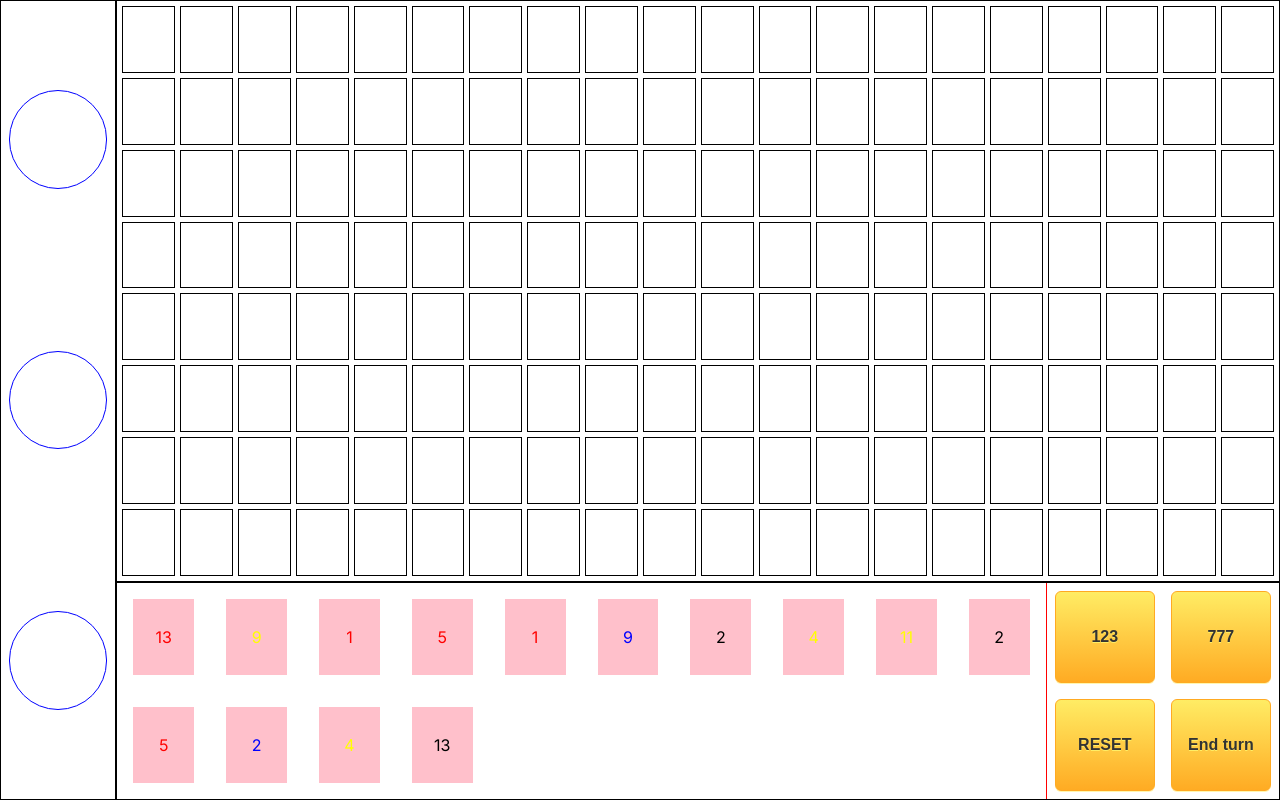
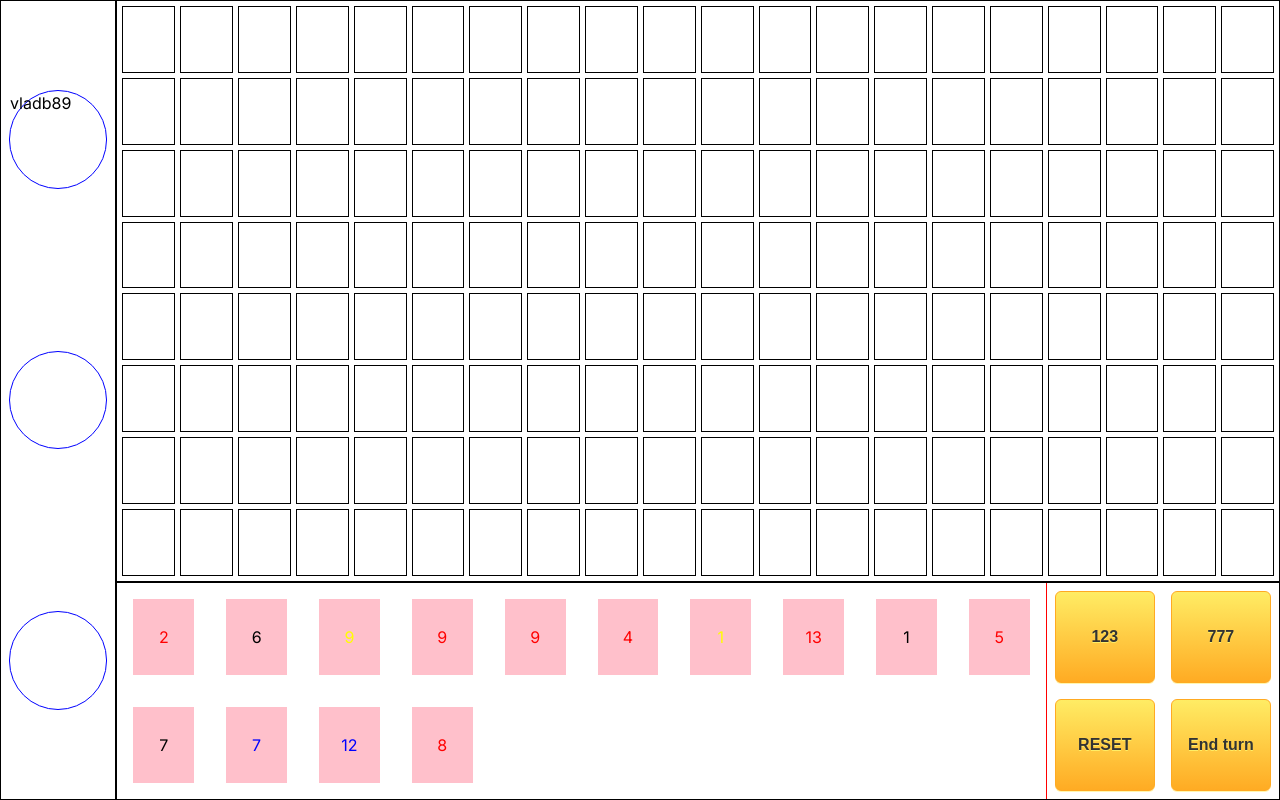
Before and after one commit to vladbyk89/my-rummikub-NextJs, a Next.js app: page /game in a window 1280 px wide. Built offline with nearby package versions, Linux system fonts and the light colour scheme.

Commit message:
game slice

```diff
--- a/src/app/game/page.tsx
+++ b/src/app/game/page.tsx
@@ -20,55 +20,37 @@ import {
 } from "@/redux/features/deck/deckSlice";
 import { useEffect, useState } from "react";
 import { selectPlayers } from "@/redux/features/players/playersSlice";
+import { createPlayer, selectGame } from "@/redux/features/game/gameSlice";
 
 // ** Types
 import { PlayerType } from "@/redux/features/players/playersSlice";
 
 export default function GamePage() {
+  // ** use state
+  const [activePlayer, setActivePlayer] = useState({ userName: "", hand: [] });
+
   // Hooks
   const dispatch = useAppDispatch();
   const deckStore = useAppSelector(selectdeck);
   const playersStore = useAppSelector(selectPlayers);
-
-  // Use State
-  const [players, setPlayers] = useState<PlayerType>({
-    userName: "vladb89",
-    hand: [],
-  });
-
-  const createPlayerHand = (deck: JSX.Element[]) => {
-    const playersHand = [];
-
-    for (let i = 0; i < 14; i++) {
-      const randomDeckIndex = Math.floor(Math.random() * deck.length);
-
-      const tile = deck.at(randomDeckIndex) as JSX.Element;
-
-      playersHand.push(tile);
-
-      dispatch(removeTileFromDeck(randomDeckIndex));
-    }
-
-    return playersHand;
-  };
+  const gameStore = useAppSelector(selectGame);
 
   useEffect(() => {
-    setPlayers(
-      (prev) => (prev = { ...prev, hand: createPlayerHand(deckStore) })
-    );
-    console.log(createPlayerHand(deckStore));
+    console.log("check");
+    dispatch(createPlayer({ userName: "vladb89" }));
+
   }, []);
 
   return (
     <main className="gamePage">
       <section className="playersArea">
-        <div></div>
+        <div>{gameStore.players[0].userName}</div>
         <div></div>
         <div></div>
       </section>
       <DndProvider backend={HTML5Backend}>
         <section className="playerHand">
-          <div className="tiles">{players.hand}</div>
+          <div className="tiles">{gameStore.players[0].hand}</div>
           <div className="actionButtons">
             <button className="buttonStyleTwo">123</button>
             <button className="buttonStyleTwo">777</button>
--- /dev/null
+++ b/src/redux/features/game/gameSlice.tsx
@@ -0,0 +1,93 @@
+import { RootState } from "@/redux/store";
+import { createSlice } from "@reduxjs/toolkit";
+import Square from "@/app/game/components/Square";
+import Tile from "@/app/game/components/Tile";
+
+export interface PlayerType {
+  userName: string;
+  hand: JSX.Element[];
+}
+
+const createDeck = () => {
+  try {
+    const colors = ["black", "red", "blue", "yellow"];
+    const deck: JSX.Element[] = [];
+
+    for (let j = 1; j < 3; j++) {
+      const jocker = <Tile key={deck.length} value={0} color="purpel" />;
+      deck.push(jocker);
+
+      colors.forEach((color) => {
+        for (let i = 1; i <= 13; i++) {
+          const tile = <Tile key={deck.length} value={i} color={color} />;
+          deck.push(tile);
+        }
+      });
+    }
+
+    return deck;
+  } catch (error) {
+    console.error(error);
+    return [];
+  }
+};
+
+const initStateDeck = createDeck();
+
+const createEmptyBoard = () => {
+  const boardArr = [];
+  for (let i = 0; i < 160; i++) {
+    boardArr.push(<Square index={i} key={i} />);
+  }
+
+  return boardArr;
+};
+
+const initStateBoard = createEmptyBoard();
+
+const createHand = (deck: JSX.Element[]) => {
+  const newHand = [];
+  for (let i = 0; i < 14; i++) {
+    const randomDeckIndex = Math.floor(Math.random() * deck.length);
+
+    const tile = deck.at(randomDeckIndex) as JSX.Element;
+
+    newHand.push(tile);
+
+    deck.splice(randomDeckIndex, 1);
+  }
+
+  return newHand;
+};
+
+interface GameType {
+  deck: JSX.Element[];
+  board: JSX.Element[];
+  players: PlayerType[];
+}
+
+const initialState: GameType = {
+  deck: initStateDeck,
+  board: initStateBoard,
+  players: [{ userName: "", hand: [] }],
+};
+
+export const game = createSlice({
+  name: "game",
+  initialState,
+  reducers: {
+    createPlayer: (state, action) => {
+      const { userName } = action.payload;
+
+      const player = { userName, hand: createHand(state.deck) };
+
+      state.players = [player];
+    },
+  },
+});
+
+export const { createPlayer } = game.actions;
+
+export const selectGame = (state: RootState) => state.game;
+
+export default game.reducer;
--- a/src/redux/store.ts
+++ b/src/redux/store.ts
@@ -3,6 +3,7 @@ import userReducer from "./features/user/userSlice";
 import playerReducer from "./features/players/playersSlice";
 import boardReducer from "./features/board/boardSlice";
 import deckReducer from "./features/deck/deckSlice";
+import gameReducer from "./features/game/gameSlice"
 
 export const store = configureStore({
   reducer: {
@@ -10,6 +11,7 @@ export const store = configureStore({
     players: playerReducer,
     board: boardReducer,
     deck: deckReducer,
+    game:gameReducer
   },
   devTools: process.env.NODE_ENV !== "production", // look up usage
   middleware: (getDefaultMiddleware) =>
```
